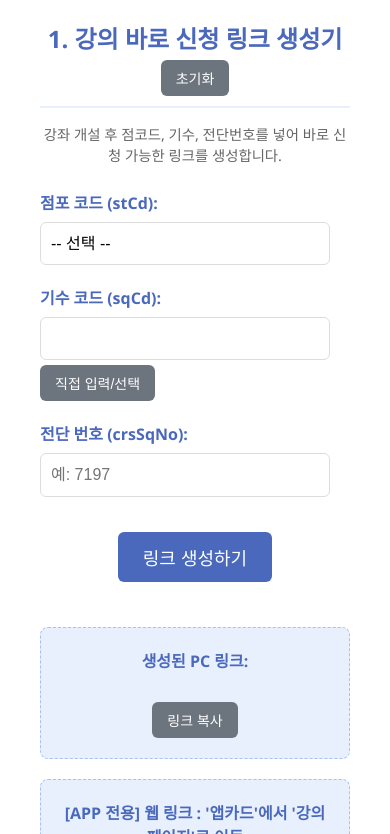
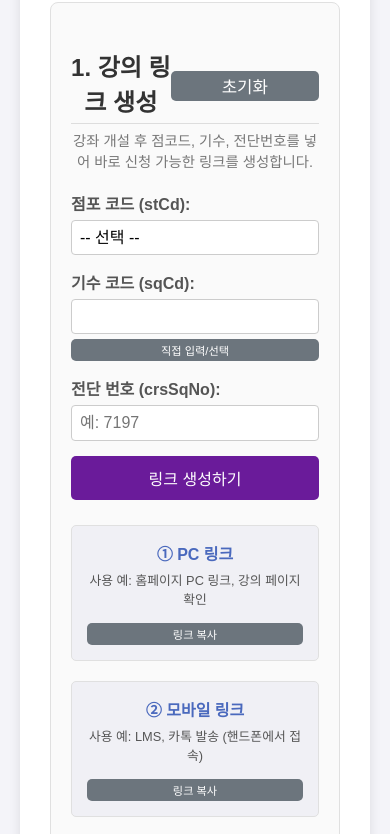
Before and after one commit to geek-yeom/CC_naming, a plain HTML site: page index.html in a window 390 px wide. Shown: the part 173-1007 px from the top of the page. Drawn offline with Linux system fonts and the light colour scheme.

Commit message:
Update index.html
모바일 링크 추가

```diff
--- a/index.html
+++ b/index.html
@@ -5,13 +5,137 @@
     <meta name="viewport" content="width=device-width, initial-scale=1.0">
     <title>현대백화점 문화센터 링크 생성기</title>
     <link rel="stylesheet" href="style.css">
+    <style>
+        body {
+            font-family: Arial, sans-serif;
+            background-color: #f4f4f9;
+            margin: 0;
+            padding: 20px;
+            display: flex;
+            justify-content: center;
+            align-items: flex-start;
+            min-height: 10vh;
+        }
+        .container {
+            background-color: #ffffff;
+            padding: 20px 30px;
+            border-radius: 10px;
+            box-shadow: 0 4px 12px rgba(0, 0, 0, 0.1);
+            max-width: 800px;
+            width: 100%;
+        }
+        h1, h2 {
+            color: #333;
+            text-align: center;
+        }
+        h1 {
+            border-bottom: 2px solid #eee;
+            padding-bottom: 10px;
+        }
+        h2 {
+            margin-top: 25px;
+            display: flex;
+            justify-content: space-between;
+            align-items: center;
+            border-bottom: 1px solid #ddd;
+            padding-bottom: 5px;
+        }
+        .section-box {
+            border: 1px solid #e0e0e0;
+            padding: 20px;
+            margin-bottom: 20px;
+            border-radius: 8px;
+            background-color: #fafafa;
+        }
+        .section-description {
+            color: #777;
+            font-size: 0.9em;
+            margin-top: -10px;
+            margin-bottom: 20px;
+        }
+        .input-group {
+            margin-bottom: 15px;
+        }
+        .input-group label {
+            display: block;
+            margin-bottom: 5px;
+            font-weight: bold;
+            color: #555;
+        }
+        .input-group input[type="text"],
+        .input-group select {
+            width: 100%;
+            padding: 8px;
+            box-sizing: border-box;
+            border: 1px solid #ccc;
+            border-radius: 4px;
+            font-size: 1em;
+        }
+        button {
+            display: block;
+            width: 100%;
+            padding: 10px;
+            background-color: #6a1b9a;
+            color: white;
+            border: none;
+            border-radius: 5px;
+            font-size: 1em;
+            cursor: pointer;
+            transition: background-color 0.3s;
+        }
+        button:hover {
+            background-color: #4a148c;
+        }
+        .result-box {
+            margin-top: 20px;
+            padding: 15px;
+            background-color: #f0f0f5;
+            border: 1px solid #e0e0e0;
+            border-radius: 5px;
+            word-wrap: break-word;
+        }
+        .result-box p {
+            font-weight: bold;
+            margin-top: 0;
+            margin-bottom: 5px;
+        }
+        .result-box .description {
+            font-weight: normal;
+            font-size: 0.8em;
+            color: #555;
+            margin-bottom: 10px;
+        }
+        .result-box a {
+            color: #007bff;
+            text-decoration: none;
+            word-break: break-all;
+        }
+        .result-box a:hover {
+            text-decoration: underline;
+        }
+        .copy-button {
+            margin-top: 10px;
+            padding: 5px 10px;
+            font-size: 0.9em;
+        }
+        hr {
+            border: 0;
+            height: 1px;
+            background-color: #ddd;
+            margin: 30px 0;
+        }
+        .small-button {
+            font-size: 0.7em;
+            padding: 3px 6px;
+        }
+    </style>
 </head>
 <body>
     <div class="container">
         <h1>현대백화점 문화센터 링크 생성기 🔗</h1>
 
         <div class="section-box" id="section-1">
-            <h2>1. 강의 바로 신청 링크 생성기 <button class="reset-button small-button" onclick="resetSection('section-1')">초기화</button></h2>
+            <h2>1. 강의 링크 생성 <button class="reset-button small-button" onclick="resetSection('section-1')">초기화</button></h2>
             <p class="section-description">강좌 개설 후 점코드, 기수, 전단번호를 넣어 바로 신청 가능한 링크를 생성합니다.</p>
 
             <div class="input-group">
@@ -36,19 +160,29 @@
             <button onclick="generateDirectLink()">링크 생성하기</button>
 
             <div class="result-box">
-                <p>생성된 PC 링크:</p>
+                <p>① PC 링크</p>
+                <p class="description">사용 예: 홈페이지 PC 링크, 강의 페이지 확인</p>
                 <a id="generated_link_pc" href="#" target="_blank"></a>
                 <button class="small-button" onclick="copyLink('pc')" id="copy_button_pc">링크 복사</button>
             </div>
 
             <div class="result-box mt-3">
-                <p>[APP 전용] 웹 링크 : '앱카드'에서 '강의 페이지'로 이동</p>
+                <p>② 모바일 링크</p>
+                <p class="description">사용 예: LMS, 카톡 발송 (핸드폰에서 접속)</p>
+                <a id="generated_link_mobile" href="#" target="_blank"></a>
+                <button class="small-button" onclick="copyLink('mobile')" id="copy_button_mobile">링크 복사</button>
+            </div>
+
+            <div class="result-box mt-3">
+                <p>③ APP 링크</p>
+                <p class="description">사용 예: APP으로 접속할 때 (링크 클릭시 핸드폰에서 APP 실행)</p>
                 <a id="generated_link_web" href="#" target="_blank"></a>
                 <button class="small-button" onclick="copyLink('web')" id="copy_button_web">링크 복사</button>
             </div>
 
             <div class="result-box mt-3">
-                <p>[APP 전용] 앱 링크 : '앱카드'에서 '앱카드'로 이동</p>
+                <p>④ 프리즘 '버튼' 링크</p>
+                <p class="description">사용 예: 프리즘 카드에서 강의 신청 '버튼' 넣을 때 (링크 유형: Web)</p>
                 <a id="generated_link_app" href="#" target="_blank"></a>
                 <button class="small-button" onclick="copyLink('app')" id="copy_button_app">링크 복사</button>
             </div>
```
